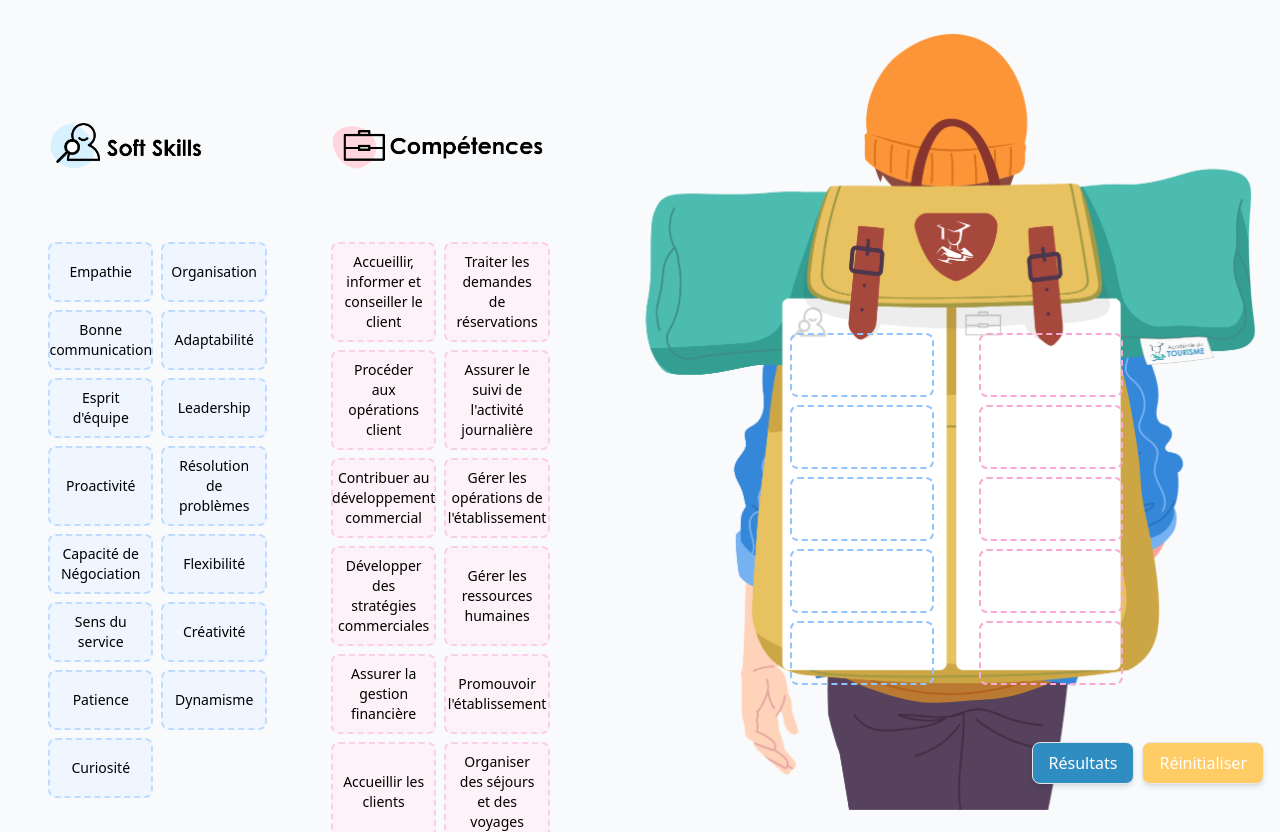
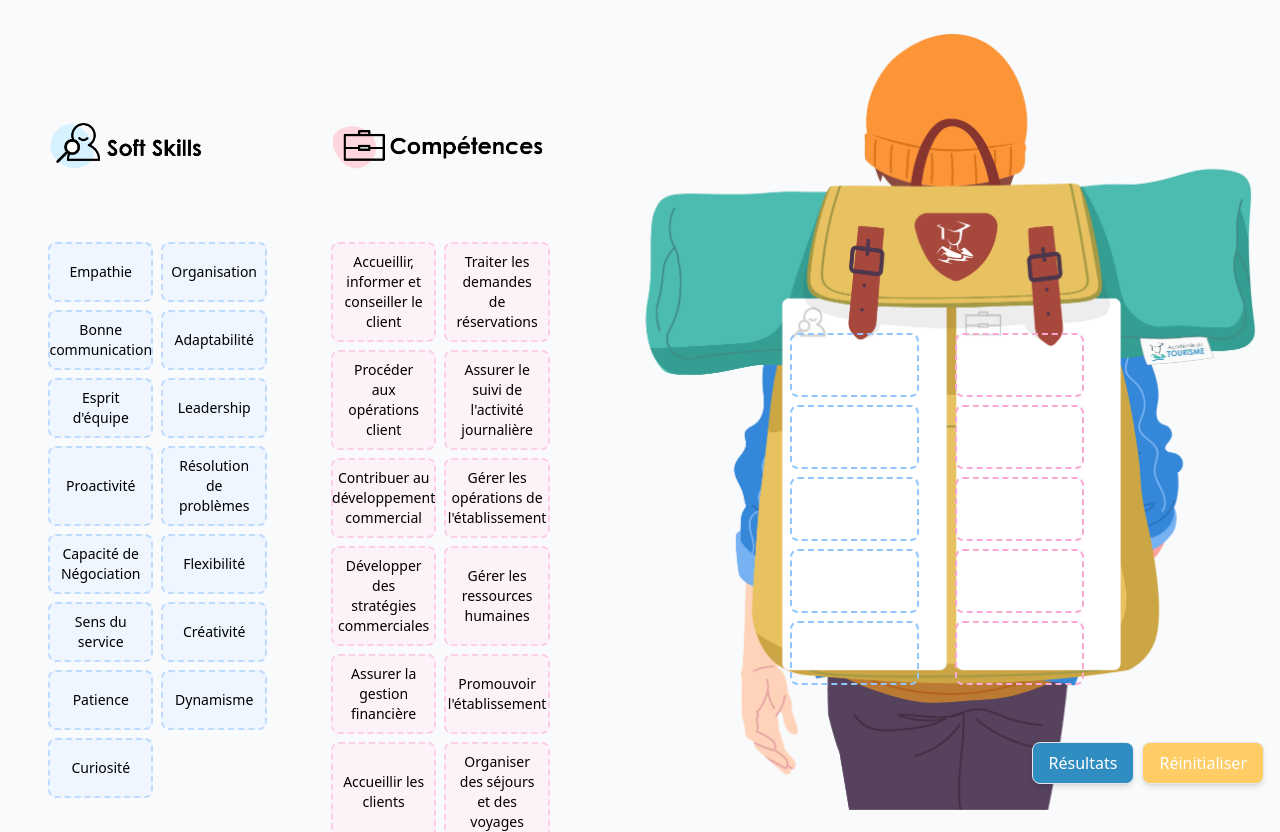
Before and after one commit to matthieu2022/app, a React (Vite) app: page / in a window 1280 px wide. Built offline with nearby package versions, Linux system fonts and the light colour scheme.

Commit message:
Update Backpack.tsx

```diff
--- a/src/components/Backpack.tsx
+++ b/src/components/Backpack.tsx
@@ -11,9 +11,9 @@ export const Backpack = ({
   <div className="w-full md:w-[600px] lg:w-[800px] mx-auto mt-4 md:mt-[7rem] px-4">
     <div className="relative w-full h-full">
 
-      <div className="grid grid-cols-2 gap-[8rem] relative w-[250px] z-10 mt-[50px] ml-[160px]">
+      <div className="grid grid-cols-2 gap-[8rem] md:gap-[7rem] lg:gap-[6rem] xl:gap-[5rem] 2xl:gap-[4rem] relative w-[250px] z-10 mt-[50px] ml-[160px]">
         {/* Colonne Soft Skills */}
-        <div className="space-y-2 w-[175px] md:mt-[225px] md:w-[175px] lg:mt-[170px] lg:w-[150px] xl:mt-[155px] xl:w-[160px] 2xl:mt-[225px] 2xl:w-[175px]">
+        <div className="space-y-2 w-[175px] md:mt-[225px] md:w-[175px] lg:mt-[170px] lg:w-[150px] xl:mt-[155px] xl:w-[145px] 2xl:mt-[225px] 2xl:w-[175px]">
           {skills.backpack.slice(0, 5).map((skill, index) => (
             <div
               key={index}
@@ -43,7 +43,7 @@ export const Backpack = ({
           ))}
         </div>
         {/* Colonne Compétences */}
-        <div className="space-y-2 w-[175px] md:mt-[225px] md:w-[175px] lg:mt-[170px] lg:w-[150px] xl:mt-[155px] xl:w-[160px] 2xl:mt-[225px] 2xl:w-[175px]">
+        <div className="space-y-2 w-[175px] md:mt-[225px] md:w-[175px] lg:mt-[170px] lg:w-[150px] xl:mt-[155px] xl:w-[145px] 2xl:mt-[225px] 2xl:w-[175px]">
           {skills.backpack.slice(5, 10).map((skill, index) => (
             <div
               key={index + 5}
```
